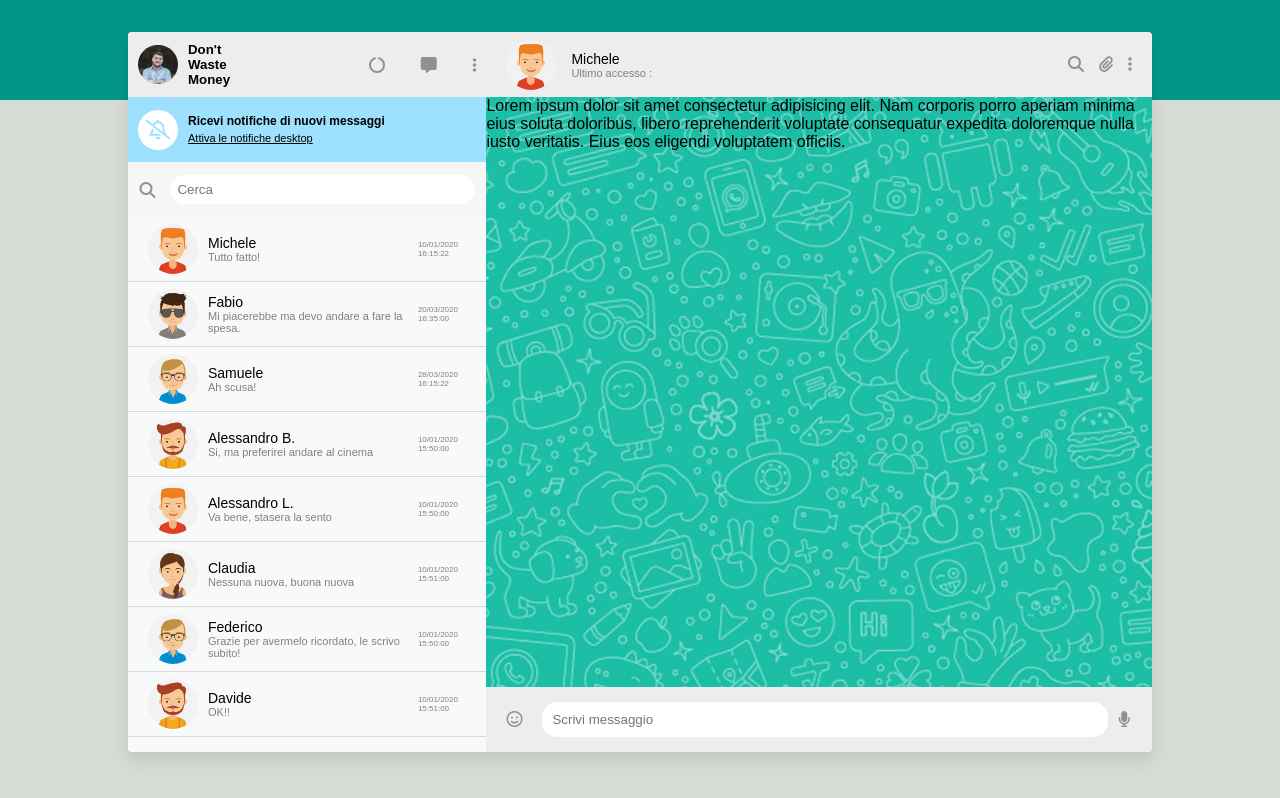
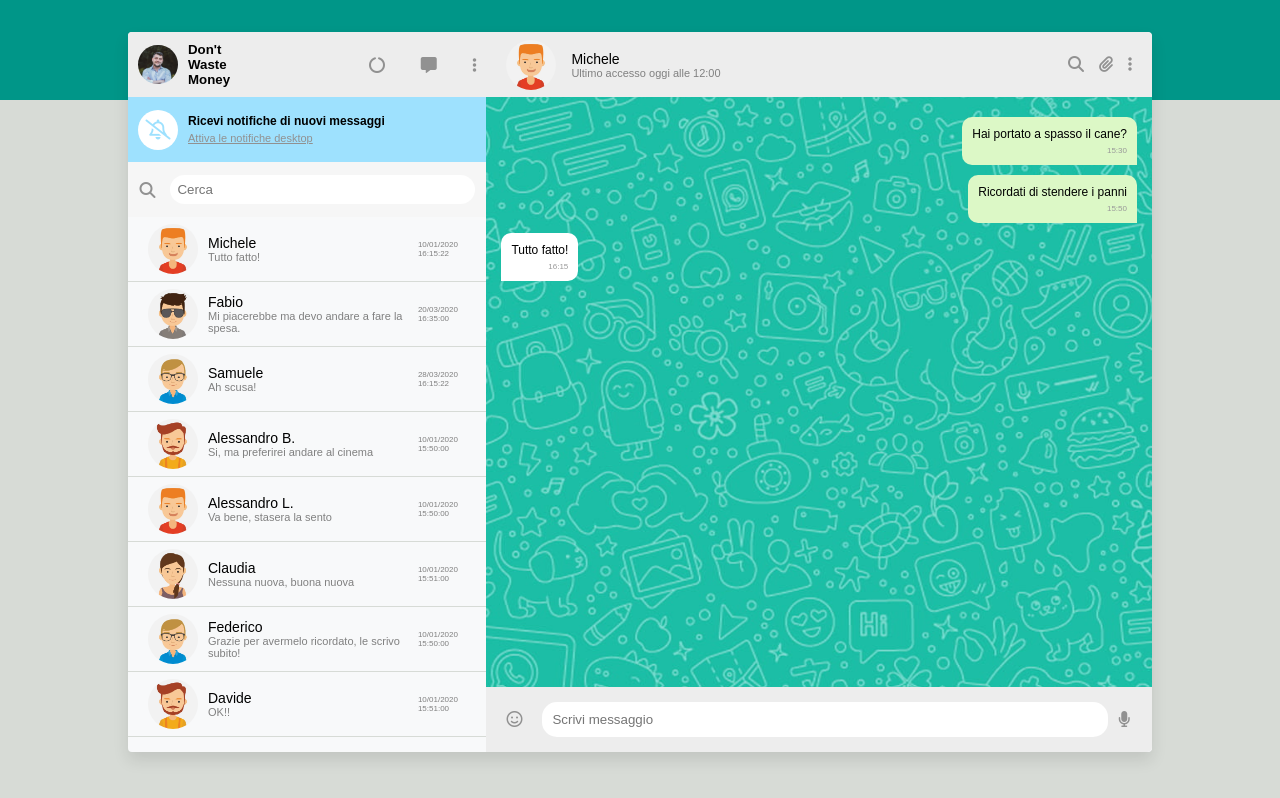
Before and after one commit to CosimoA/vue-boolzapp, a plain HTML site: page index.html in a window 1280 px wide. Drawn offline with nearby package versions, Linux system fonts and the light colour scheme.

Commit message:
FEAT: aggiunta dei messaggi nella cat principale e personalizzazione dei container messaggi

```diff
--- a/css/style.css
+++ b/css/style.css
@@ -3,6 +3,7 @@
     padding: 0;
     box-sizing: border-box;
     font-family: 'Poppins', sans-serif;
+    color: #000;
 }
 
 .top-verde {
@@ -119,8 +120,8 @@
 }
 
 .notifiche a {
-    color: #000;
     font-size: 11px;
+    color: #919191
 }
 
 .ricerca > input {
@@ -229,6 +230,7 @@
 }
 
 .chat-principale {
+    padding: 20px 15px;
     height: calc(90vh - 130px);
     display: flex;
     flex-direction: column;
@@ -317,3 +319,45 @@ i {
     display: flex;
     justify-content: flex-end;
 }
+
+/* MESSAGGI */
+
+.messaggio-container {
+    display: flex;
+    flex-direction: column;
+    margin-bottom: 10px;
+    font-size: 12px;
+}
+
+.messaggio-container .messaggio {
+    max-width: 70%;
+    padding: 10px;
+    border-radius: 10px;
+    position: relative;
+}
+
+.messaggio-sent {
+    background-color: #DCF8C6;
+    max-width: 70%;
+    padding: 10px;
+    border-radius: 10px 10px 0 10px;
+    align-self: flex-end;
+}
+
+.messaggio-received {
+    background-color: #FFF;
+    max-width: 70%;
+    padding: 10px;
+    border-radius: 10px 10px 10px 0;
+    align-self: flex-start;
+}
+
+.riquadro-orario {
+    align-self: flex-end;
+    margin-top: 5px;
+}
+
+.riquadro-orario .data-messaggio {
+    font-size: 8px;
+    color: #999;
+}
--- a/index.html
+++ b/index.html
@@ -5,14 +5,11 @@
     <meta name="viewport" content="width=device-width, initial-scale=1.0">
     <title>BoolZapp</title>
 
-    <!-- Axios CDN -->
-    <!-- <script src="https://cdn.jsdelivr.net/npm/axios/dist/axios.min.js"></script> -->
     <!-- VueJs CDN -->
     <script src="https://unpkg.com/vue@3/dist/vue.global.prod.js"></script>
     <!-- CSS Style -->
     <link rel="stylesheet" href="css/style.css">
-    <!-- FontOwesome CDN -->
-
+    <!-- Font Awesome CDN -->
     <link rel="stylesheet" href="https://cdnjs.cloudflare.com/ajax/libs/font-awesome/6.5.1/css/all.min.css"/>
 </head>
 <body>
@@ -69,7 +66,7 @@
                                 <img :src="selectedContact.avatar" alt="utente" />
                                 <div class="info-contatto">
                                     <span class="nome-utente">{{ selectedContact.name }}</span>
-                                    <span class="messaggio-utente">Ultimo accesso : </span>
+                                    <span class="messaggio-utente">Ultimo accesso oggi alle 12:00 </span>
                                 </div>
                             </div>
                             <div class="icone-destra-chat">
@@ -81,7 +78,16 @@
 
                         <!-- MESSAGGI + DROPDOWN -->
                         <div class="chat-principale">
-                            <span class="messaggio">Lorem ipsum dolor sit amet consectetur adipisicing elit. Nam corporis porro aperiam minima eius soluta doloribus, libero reprehenderit voluptate consequatur expedita doloremque nulla iusto veritatis. Eius eos eligendi voluptatem officiis.</span>
+                            <div v-if="selectedContact">
+                                <div v-for="message in selectedContact.messages" :key="message.date" class="messaggio-container">
+                                    <div :class="getMessageClass(message)">
+                                        {{ message.message }}
+                                        <div class="riquadro-orario">
+                                            <span class="data-messaggio">{{ getHourFromDate(message.date) }}</span>
+                                        </div>
+                                    </div>
+                                </div>
+                            </div>
                         </div>
 
                         <!-- INPUT MESSAGGIO -->
@@ -97,7 +103,6 @@
 
     </div>
 
-
     <!-- Js Script -->
     <script type="text/javascript" src="js/script.js"></script>
 </body>
--- a/js/script.js
+++ b/js/script.js
@@ -155,24 +155,27 @@ createApp({
         }
     },
     methods: {
+        ottieniDatiContatti() {
+            return this.contacts.map((contatto) => ({
+                nome: contatto.name,
+                avatar: contatto.avatar,
+                ultimoMessaggio: contatto.messages.length > 0 ? contatto.messages[contatto.messages.length - 1].message : '',
+                dataUltimoMessaggio: contatto.messages.length > 0 ? contatto.messages[contatto.messages.length - 1].date : '',
+                messages: contatto.messages
+            }));
+        },
         selectContact(contact) {
-            console.log('Contatto selezionato:', contact);
             this.selectedContact = contact;
         },
-
-        ottieniDatiContatti() {
-            return this.contacts.map((contatto) => {
-                return {
-                    nome: contatto.name,
-                    avatar: contatto.avatar,
-                    ultimoMessaggio: contatto.messages.length > 0 ? contatto.messages[contatto.messages.length - 1].message : '',
-                    dataUltimoMessaggio: contatto.messages.length > 0 ? contatto.messages[contatto.messages.length - 1].date : ''
-                };
-            });
+        getMessageClass(message) {
+            return message.status === 'sent' ? 'messaggio-sent' : 'messaggio-received';
+        },
+        getHourFromDate(dateString) {
+            const date = new Date(dateString);
+            return `${date.getHours()}:${date.getMinutes()}`;
         },
     },
     mounted() {
-        // imposta il primo contatto come selezionato
         if (this.contacts.length > 0) {
             this.selectedContact = this.contacts[0];
         }
```
